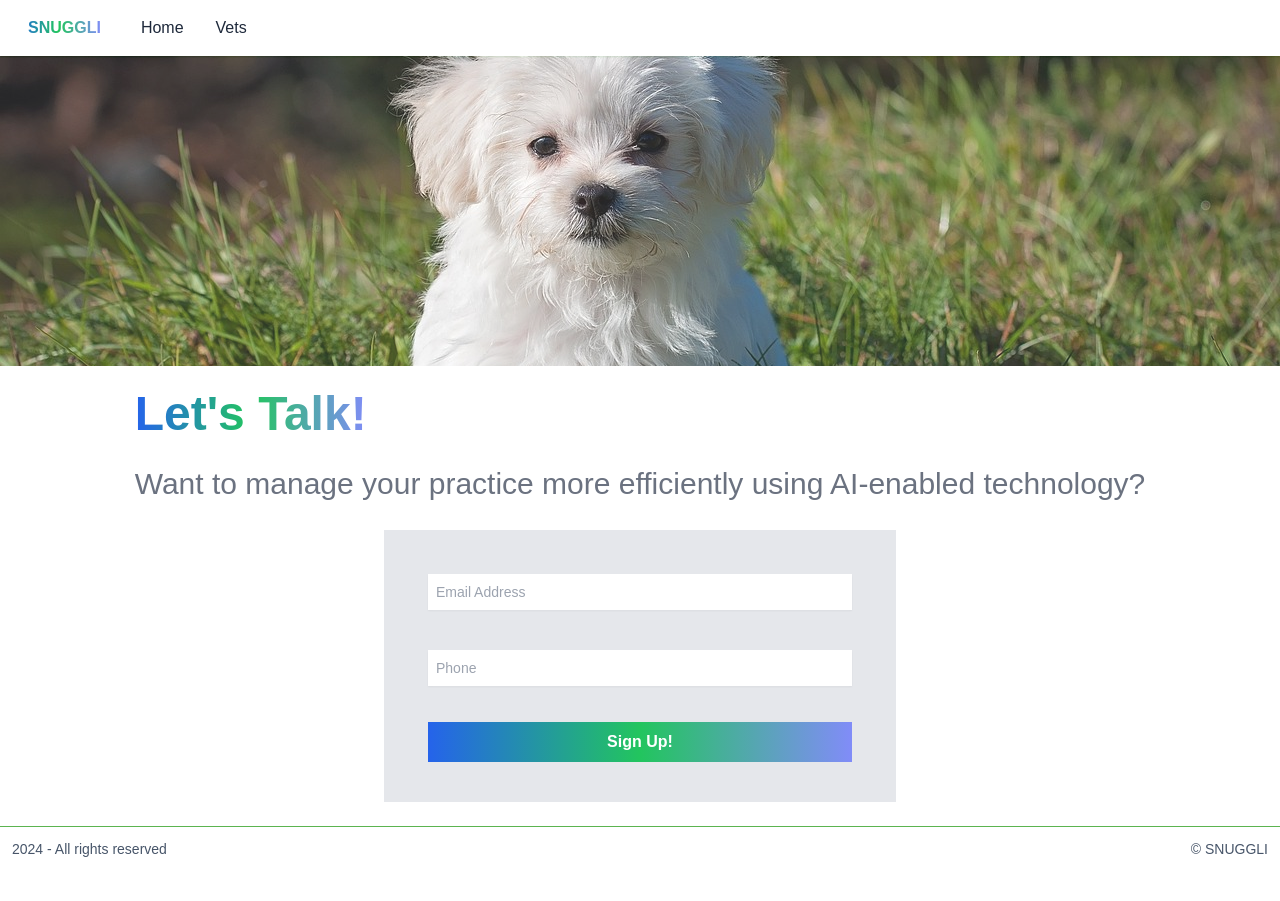
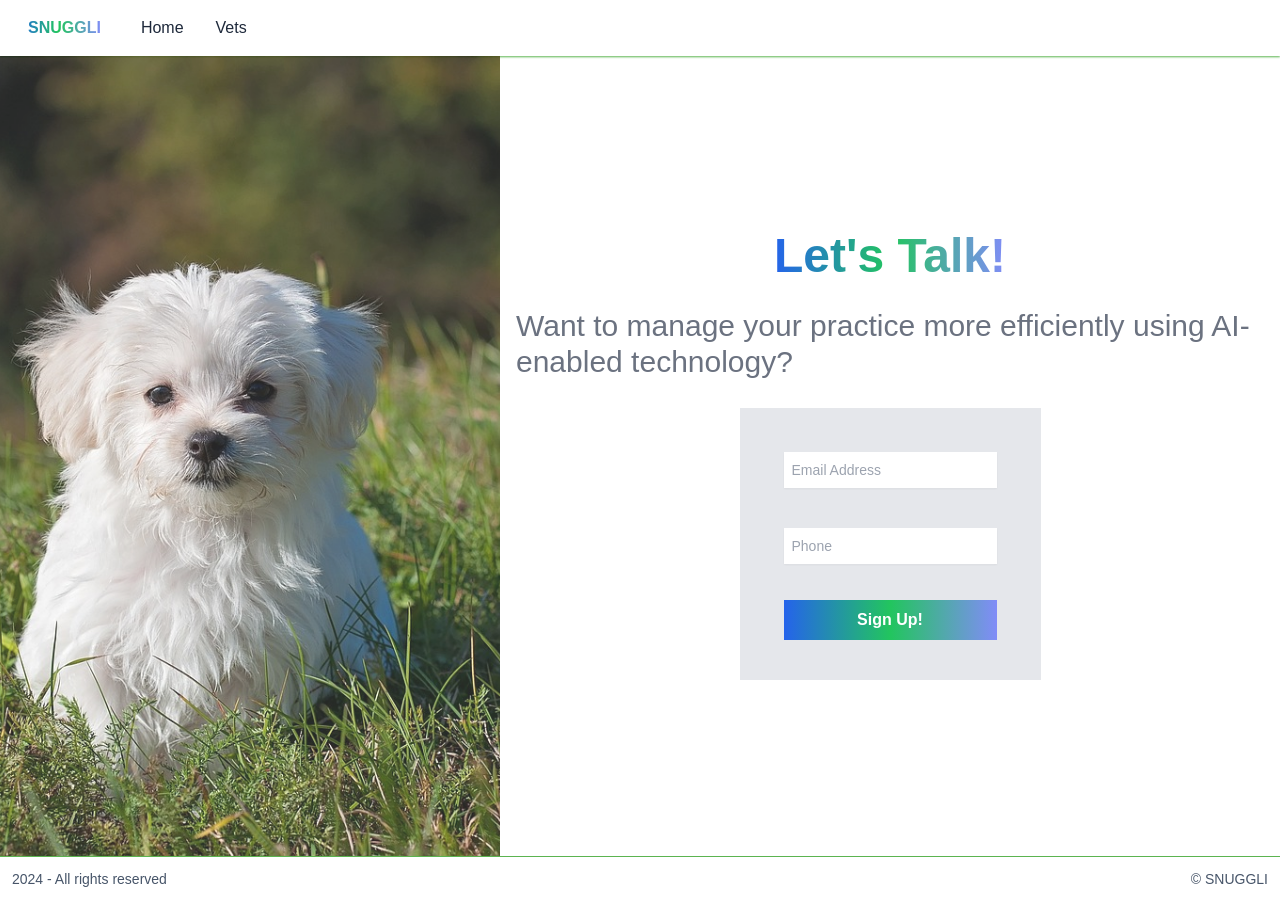
Before and after one commit to hveerara/snuggli, a Next.js app: page /vets in a window 1280 px wide. Before the commit the page ends 871 px from the top, so only its background shows below. Built offline with nearby package versions, Linux system fonts and the light colour scheme; no server answers.

Commit message:
Additional style changes

```diff
--- a/app/_components/Subscribe.jsx
+++ b/app/_components/Subscribe.jsx
@@ -55,15 +55,15 @@ function Subscribe() {
     }
   };
   return (
-    <div className="mx-auto max-w-screen-xl px-8 sm:px-4 sm:py-6 xs:px-4 xs:py-6 ">
-      <h1 className="text-center text-3xl md:text-4xl lg:text-5xl xl:text-5xl font-bold sm:text-3xl bg-gradient-to-r from-blue-600 via-green-500 to-indigo-400 inline-block text-transparent bg-clip-text">
+    <div className="flex flex-row xs:flex-col sm:flex-col md:flex-col sm:px-4 sm:py-6 xs:px-4 xs:py-6 items-center justify-center">
+      <h1 className="text-center text-3xl lg:text-5xl xl:text-5xl font-bold sm:text-3xl bg-gradient-to-r from-blue-600 via-green-500 to-indigo-400 inline-block text-transparent bg-clip-text">
         Let's Talk!
       </h1>
 
-      <h2 className="mx-auto mt-10 mb-10 xs:mt-7 xs:mb-7 sm:mt-7 sm:mb-7 max-w-screen-xl text-gray-500 text-xl md:text-2xl lg:text-2xl xl:text-3xl">
+      <h4 className="mx-auto mt-10 mb-10 xs:mt-7 xs:mb-7 sm:mt-7 sm:mb-7 text-gray-500 text-xl md:text-2xl lg:text-2xl xl:text-3xl">
         Want to manage your practice more efficiently using AI-enabled
         technology?
-      </h2>
+      </h4>
       <div className="mx-auto max-w-lg  bg-gray-200 rounded-lg">
         {showConfirmation && (
           <div className="p-3 text-center">
--- a/app/vets/page.jsx
+++ b/app/vets/page.jsx
@@ -3,13 +3,13 @@ import Subscribe from "../_components/Subscribe";
 
 function VetsPage() {
   return (
-    <div className="flex flex-col items-center justify-center">
+    <div className="flex flex-row h-screen">
       <Image
         src="/img/maltese-dog.jpg"
         alt="Cute Cat"
         width={500}
-        height={400}
-        className="h-[310px] w-full object-cover bg-cover bg-center bg-no-repeat opacity-85 z-0"
+        height={700}
+        className="w-50% object-cover bg-center bg-no-repeat opacity-85 z-0"
         priority
       />
 
```
Also changed, not shown: public/img/grey-dots.png (deleted).
